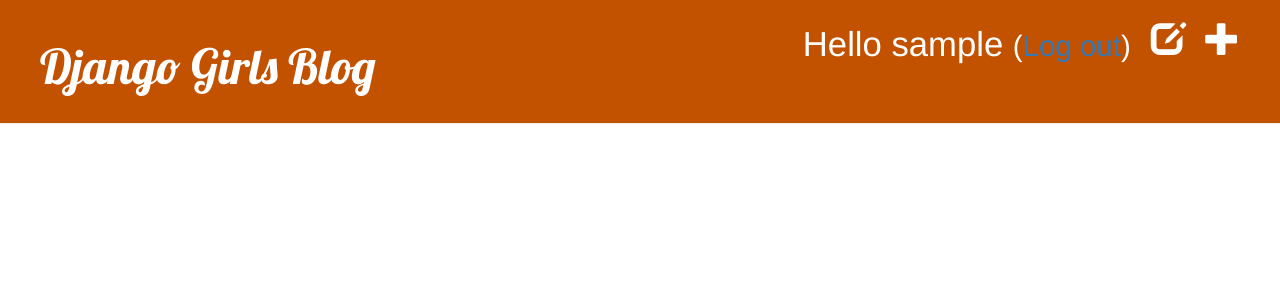
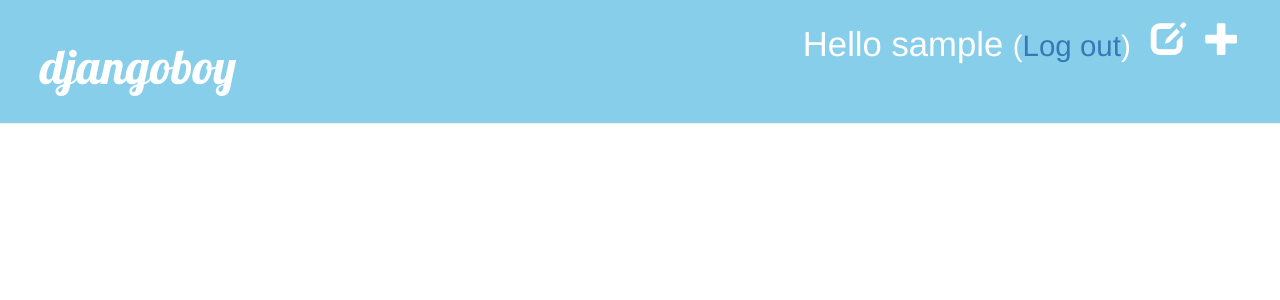
Before and after one commit to s19003045/dj_heroku, a Django app: page /drafts/ in a window 1280 px wide. Shown: the top 300 px of the page. Run offline with Django 3.2, Linux system fonts and the light colour scheme; the visitor is signed in with stand-in values (Sample User, id 1); data that the repository does not hold is empty; some libraries are stand-ins or nearby versions.

Commit message:
change css page-header

```diff
--- a/blog/static/css/blog.css
+++ b/blog/static/css/blog.css
@@ -1,5 +1,5 @@
 .page-header {
-    background-color: #C25100;
+    background-color: #87CEEB;
     margin-top: 0;
     padding: 20px 20px 20px 40px;
 }
--- a/blog/templates/blog/base.html
+++ b/blog/templates/blog/base.html
@@ -1,7 +1,7 @@
 {% load static %}
 <html>
     <head>
-        <title>Django Girls blog</title>
+        <title>djangoboy</title>
 		<meta name="viewport" content="width=device-width, initial-scale=1, shrink-to-fit=no">
         <link rel="stylesheet" href="//maxcdn.bootstrapcdn.com/bootstrap/3.2.0/css/bootstrap.min.css">
         <link rel="stylesheet" href="//maxcdn.bootstrapcdn.com/bootstrap/3.2.0/css/bootstrap-theme.min.css">
@@ -14,7 +14,7 @@
 		<script src="//cdnjs.cloudflare.com/ajax/libs/jquery/3.2.1/jquery.min.js"></script>
 
 
-		<link rel="stylesheet" type="text/css" href="blog.css">
+
 <!--- Include the above in your HEAD tag ---------->
     </head>
     <body>
@@ -27,7 +27,7 @@
 			{% else %}
 				<a href="{% url 'login' %}" class="top-menu"><span class="glyphicon glyphicon-lock"></span></a>
 			{% endif %}
-			<h1><a href="/">Django Girls Blog</a></h1>
+			<h1><a href="/">djangoboy</a></h1>
 		</div>
 		<div class="content container">
 			<div class="row">
--- a/mysite/settings.py
+++ b/mysite/settings.py
@@ -120,7 +120,7 @@ USE_TZ = True
 # Static files (CSS, JavaScript, Images)
 # https://docs.djangoproject.com/en/2.1/howto/static-files/
 
-STATIC_URL = '/static/'
+STATIC_URL = '/static/css/'
 
 STATIC_ROOT = os.path.join(BASE_DIR, 'static')
 
```
